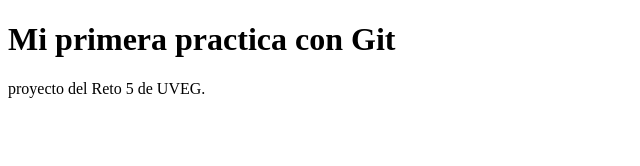
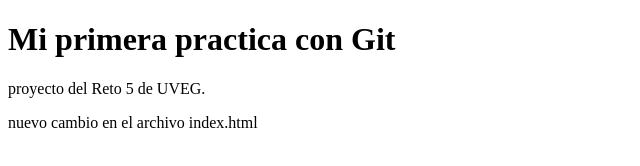
Before and after one commit to Luna555cm/reto-cinco-git, a plain HTML site: page index.html in a window 1280 px wide. Shown: the whole page, without its empty margins (0-640 px from the left). Drawn offline with Linux system fonts and the light colour scheme.

Commit message:
Agregar contenido de prueba

```diff
--- a/index.html
+++ b/index.html
@@ -8,5 +8,6 @@
 <body>
     <h1>Mi primera practica con Git</h1>
     <p>proyecto del Reto 5 de UVEG.</p>
+    <p>nuevo cambio en el archivo index.html</p>
 </body>
 </html>
```
